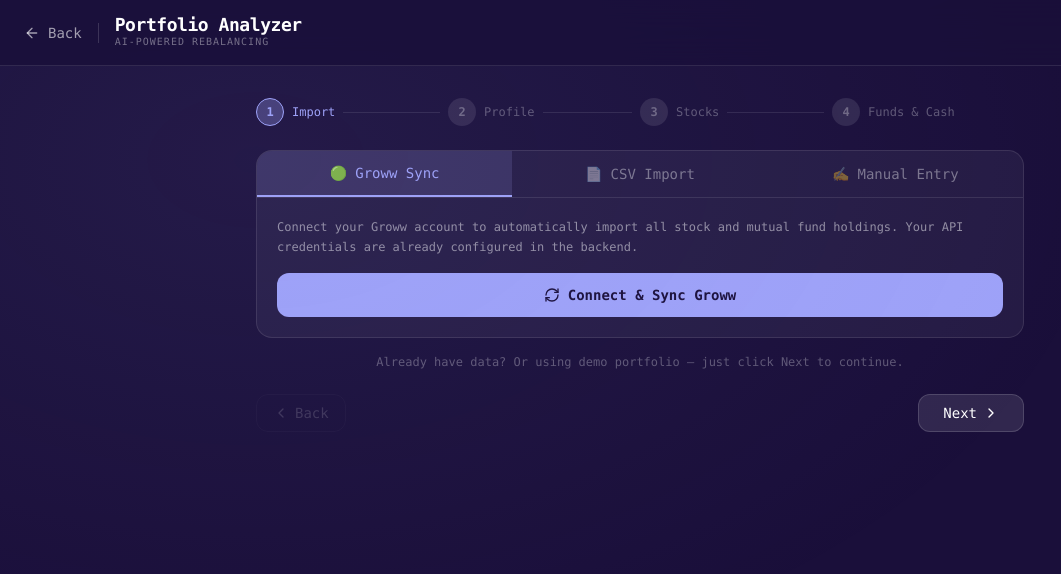
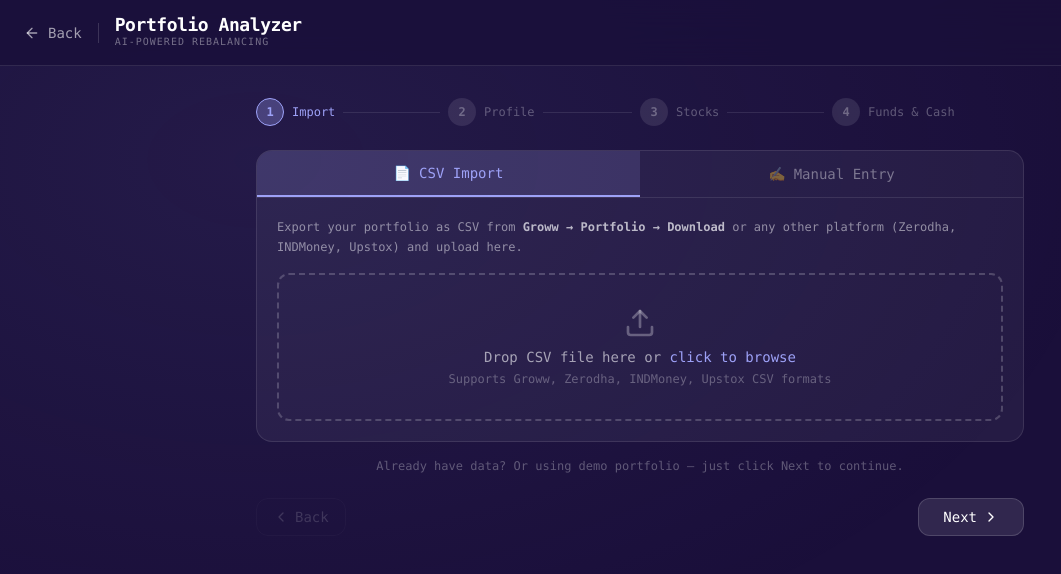
Before and after one commit to Rishi2403/Diversifi, a React (Vite) app in the folder frontend/: page /portfolio in a window 1280 px wide. Shown: the top 574 px of the page, without its empty margins (0-1061 px from the left). Built offline with nearby package versions, Linux system fonts and the light colour scheme.

Commit message:
Rebalancing portfolio-2

```diff
--- a/frontend/src/components/portfolio/PortfolioSyncPanel.tsx
+++ b/frontend/src/components/portfolio/PortfolioSyncPanel.tsx
@@ -1,15 +1,12 @@
 import { useState, useRef } from "react";
-import { RefreshCw, Upload, PenLine, CheckCircle, Loader2, AlertTriangle } from "lucide-react";
+import { Upload, PenLine, CheckCircle } from "lucide-react";
 import type { StockHolding, MFHolding } from "@/lib/portfolioEngine";
 
 interface Props {
   onStocksLoaded: (stocks: StockHolding[]) => void;
-  onMFLoaded: (mf: MFHolding[]) => void;
 }
 
-type Tab = "groww" | "csv" | "manual";
-
-const BACKEND = "http://localhost:8000";
+type Tab = "csv" | "manual";
 
 // Map common CSV column names to our schema
 function parseCSV(text: string): StockHolding[] {
@@ -35,36 +32,11 @@ function parseCSV(text: string): StockHolding[] {
 }
 
 export function PortfolioSyncPanel({ onStocksLoaded, onMFLoaded }: Props) {
-  const [tab, setTab] = useState<Tab>("groww");
-  const [growwStatus, setGrowwStatus] = useState<"idle" | "loading" | "success" | "error">("idle");
-  const [growwError, setGrowwError] = useState("");
+  const [tab, setTab] = useState<Tab>("csv");
   const [csvStatus, setCsvStatus] = useState<"idle" | "success" | "error">("idle");
   const [csvCount, setCsvCount] = useState(0);
   const [dragging, setDragging] = useState(false);
   const fileRef = useRef<HTMLInputElement>(null);
-
-  const connectGroww = async () => {
-    setGrowwStatus("loading");
-    setGrowwError("");
-    try {
-      const res = await fetch(`${BACKEND}/portfolio/groww/holdings`);
-      const json = await res.json();
-      if (json.success && json.data?.length > 0) {
-        onStocksLoaded(json.data);
-        setGrowwStatus("success");
-      } else {
-        setGrowwError(json.error || "No holdings found in Groww account.");
-        setGrowwStatus("error");
-      }
-      // Also try MF
-      const mfRes = await fetch(`${BACKEND}/portfolio/groww/mf`);
-      const mfJson = await mfRes.json();
-      if (mfJson.success && mfJson.data?.length > 0) onMFLoaded(mfJson.data);
-    } catch {
-      setGrowwError("Cannot reach backend. Make sure Flask is running on port 8000.");
-      setGrowwStatus("error");
-    }
-  };
 
   const handleFile = (file: File) => {
     const reader = new FileReader();
@@ -83,7 +55,6 @@ export function PortfolioSyncPanel({ onStocksLoaded, onMFLoaded }: Props) {
   };
 
   const TABS: { id: Tab; label: string; icon: string }[] = [
-    { id: "groww", label: "Groww Sync", icon: "🟢" },
     { id: "csv", label: "CSV Import", icon: "📄" },
     { id: "manual", label: "Manual Entry", icon: "✍️" },
   ];
@@ -108,37 +79,6 @@ export function PortfolioSyncPanel({ onStocksLoaded, onMFLoaded }: Props) {
       </div>
 
       <div className="p-5">
-        {/* GROWW */}
-        {tab === "groww" && (
-          <div className="space-y-4">
-            <p className="text-xs text-white/50 leading-relaxed">
-              Connect your Groww account to automatically import all stock and mutual fund holdings.
-              Your API credentials are already configured in the backend.
-            </p>
-            {growwStatus === "success" && (
-              <div className="flex items-center gap-2 text-green-400 text-sm font-bold bg-green-500/10 border border-green-500/20 rounded-xl p-3">
-                <CheckCircle className="w-4 h-4" /> Holdings synced successfully from Groww!
-              </div>
-            )}
-            {growwStatus === "error" && (
-              <div className="flex items-start gap-2 text-red-400 text-xs bg-red-500/10 border border-red-500/20 rounded-xl p-3">
-                <AlertTriangle className="w-4 h-4 flex-shrink-0 mt-0.5" /> {growwError}
-              </div>
-            )}
-            <button
-              onClick={connectGroww}
-              disabled={growwStatus === "loading"}
-              className="w-full py-3 rounded-xl font-bold text-sm flex items-center justify-center gap-2 transition-all
-                bg-[#9EA2F8] text-[#1a0f3a] hover:opacity-90 disabled:opacity-60"
-            >
-              {growwStatus === "loading"
-                ? <><Loader2 className="w-4 h-4 animate-spin" /> Syncing from Groww…</>
-                : <><RefreshCw className="w-4 h-4" /> {growwStatus === "success" ? "Re-Sync Groww" : "Connect & Sync Groww"}</>
-              }
-            </button>
-          </div>
-        )}
-
         {/* CSV */}
         {tab === "csv" && (
           <div className="space-y-4">
```
